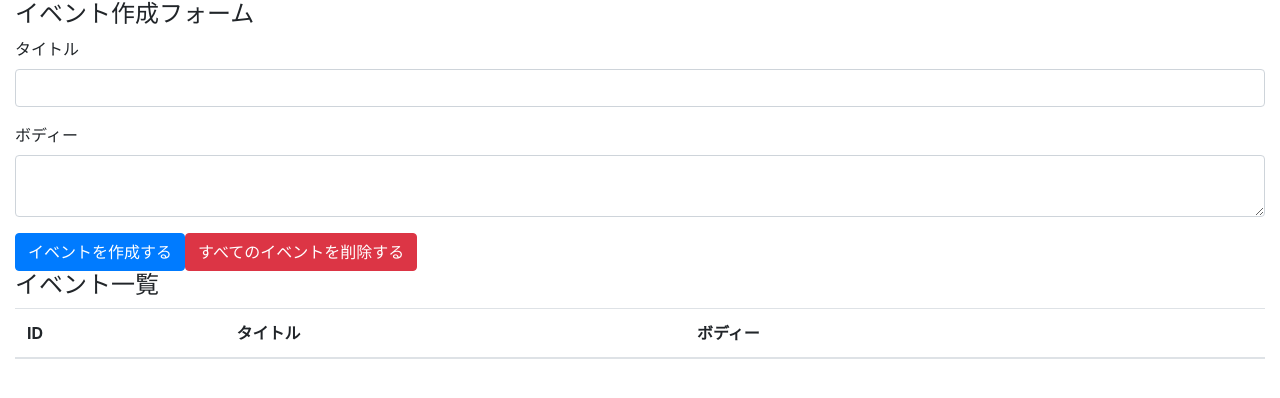
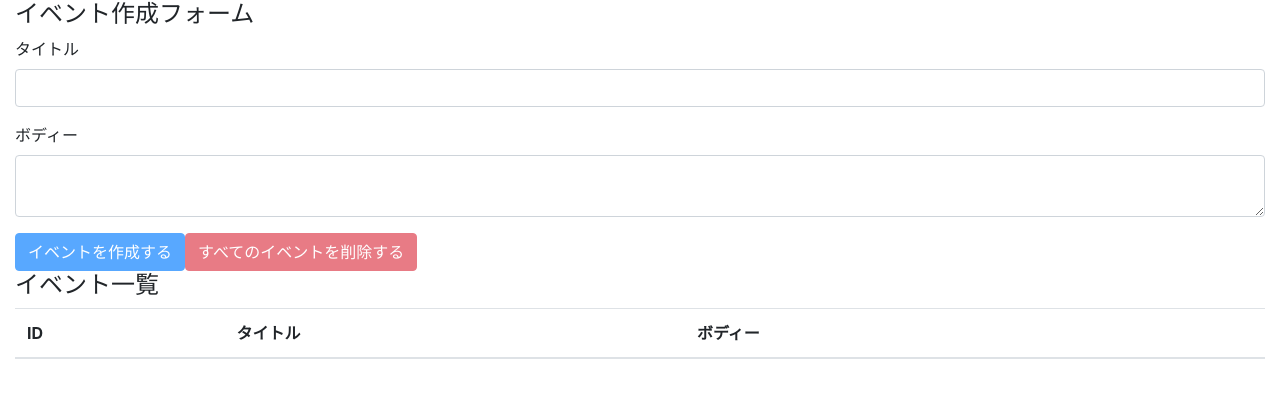
Before and after one commit to kenta0202/react-hooks-101, a React (Create React App) app: page / in a window 1280 px wide. Shown: the top 398 px of the page. Built offline with nearby package versions, Linux system fonts and the light colour scheme.

Commit message:
implemet all events deletion feature

```diff
--- a/src/components/App.tsx
+++ b/src/components/App.tsx
@@ -14,6 +14,16 @@ const App = () => {
     setTitle("");
     setBody("");
   };
+
+  const deleteAllEvents = (e: React.MouseEvent<HTMLButtonElement>) => {
+    e.preventDefault();
+    const result = window.confirm(
+      "すべてのイベントを本当に削除しても良いですか？"
+    );
+    result && dispatch({ type: "DELETE_ALL_EVENTS" });
+  };
+
+  const unCreatable = title === "" || body === "";
 
   useEffect(() => {
     console.log(state);
@@ -50,10 +60,18 @@ const App = () => {
             }}
           />
         </div>
-        <button className="btn btn-primary" onClick={addEvent}>
+        <button
+          className="btn btn-primary"
+          disabled={unCreatable}
+          onClick={addEvent}
+        >
           イベントを作成する
         </button>
-        <button className="btn btn-danger" onClick={addEvent}>
+        <button
+          className="btn btn-danger"
+          onClick={deleteAllEvents}
+          disabled={state.length === 0}
+        >
           すべてのイベントを削除する
         </button>
       </form>
--- a/src/components/Event.tsx
+++ b/src/components/Event.tsx
@@ -10,7 +10,10 @@ type EventComProps = {
 const Event: React.VFC<EventComProps> = ({ event, dispatch }) => {
   const id = event.id;
   const handleOnClickDeleteButton = () => {
-    dispatch({ type: "DELETE_EVENT", uid: event.uid });
+    const result = window.confirm(
+      `イベント(ID=${id})を本当に削除しても良いですか？`
+    );
+    result && dispatch({ type: "DELETE_EVENT", uid: event.uid });
   };
   return (
     <tr>
```
